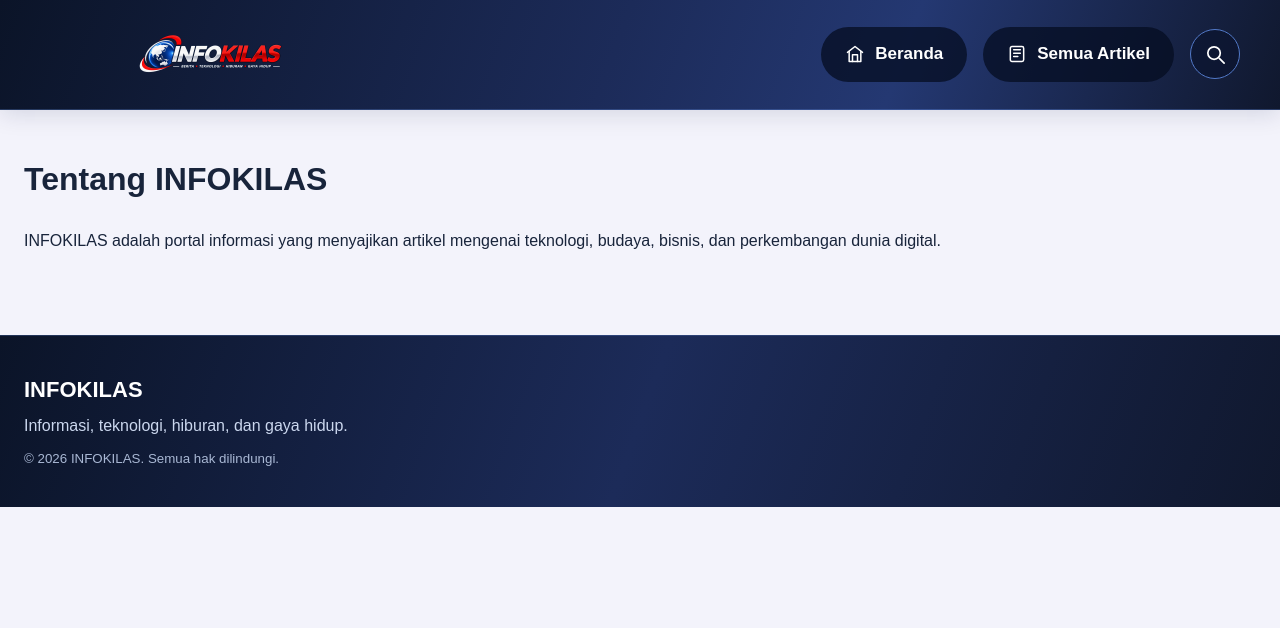
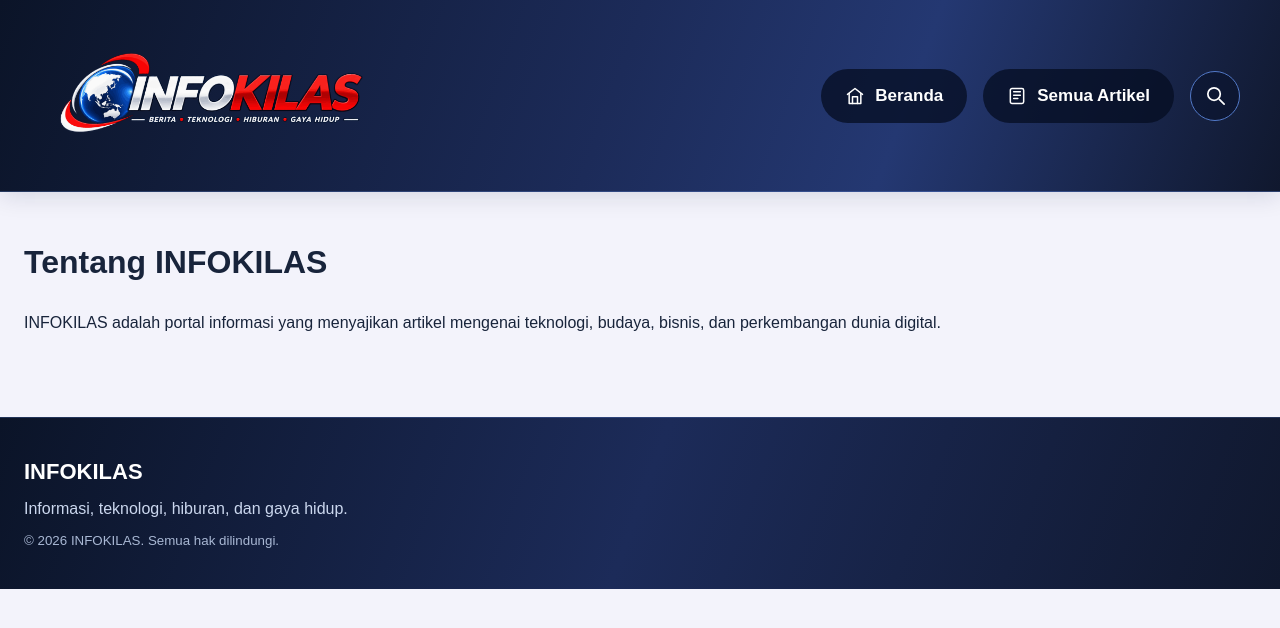
Before and after one commit to infokilas/infokilas.github.io, a Jekyll site: the page built from tentang.md, in a window 1280 px wide. Shown: the top 628 px of the page. Built offline with Jekyll 4.4.1, drawn with Linux system fonts in a browser that asks for light colours.

Commit message:
Update style.css

```diff
--- a/assets/css/style.css
+++ b/assets/css/style.css
@@ -100,9 +100,9 @@ button {
 
 .site-brand img {
   display: block;
-  width: 300px;
+  width: 450px;
   max-width: 100%;
-  max-height: 90px;
+  max-height: none;
   height: auto;
   object-fit: contain;
   background: transparent;
```
